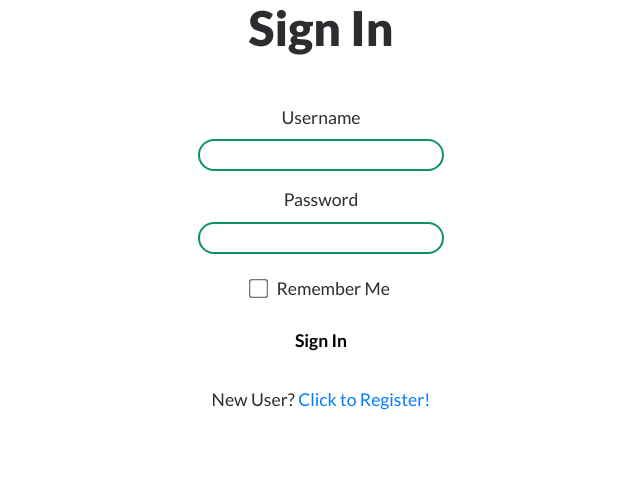
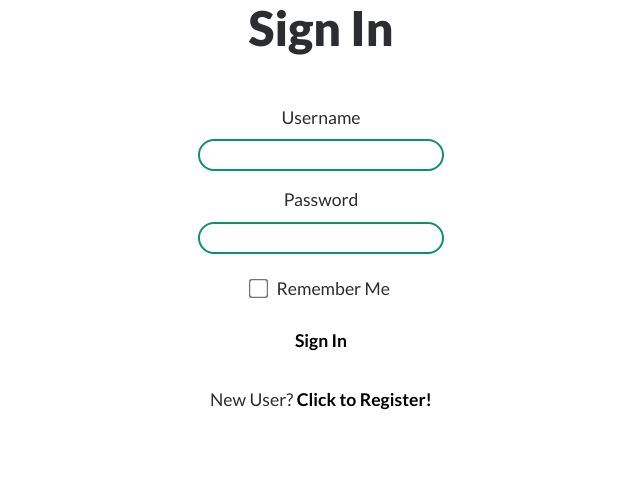
Before and after one commit to brucehow/examinaid, a Flask app: page /login in a window 1280 px wide. Shown: the part 120-609 px from the top of the page, without its empty margins (319-959 px from the left). Run offline with Flask 2, Linux system fonts and the light colour scheme; some libraries are stand-ins or nearby versions.

Commit message:
Update alternate login button to match style of form submit

```diff
--- a/app/static/css/forms.css
+++ b/app/static/css/forms.css
@@ -42,3 +42,14 @@ input[type=checkbox] {
 #submit:hover {
   color: darkslategray;
 }
+
+.alternate-login {
+  color: black;
+  font-weight: bold;
+  transition: 250ms;
+}
+
+.alternate-login:hover {
+  color: darkslategray;
+  text-decoration: none;
+}
```
